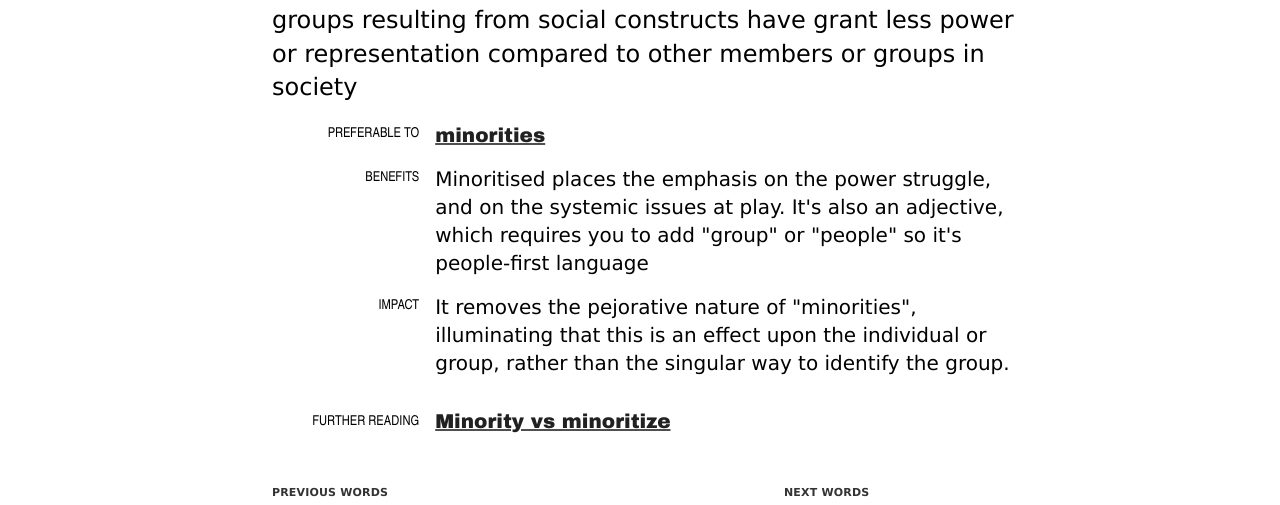
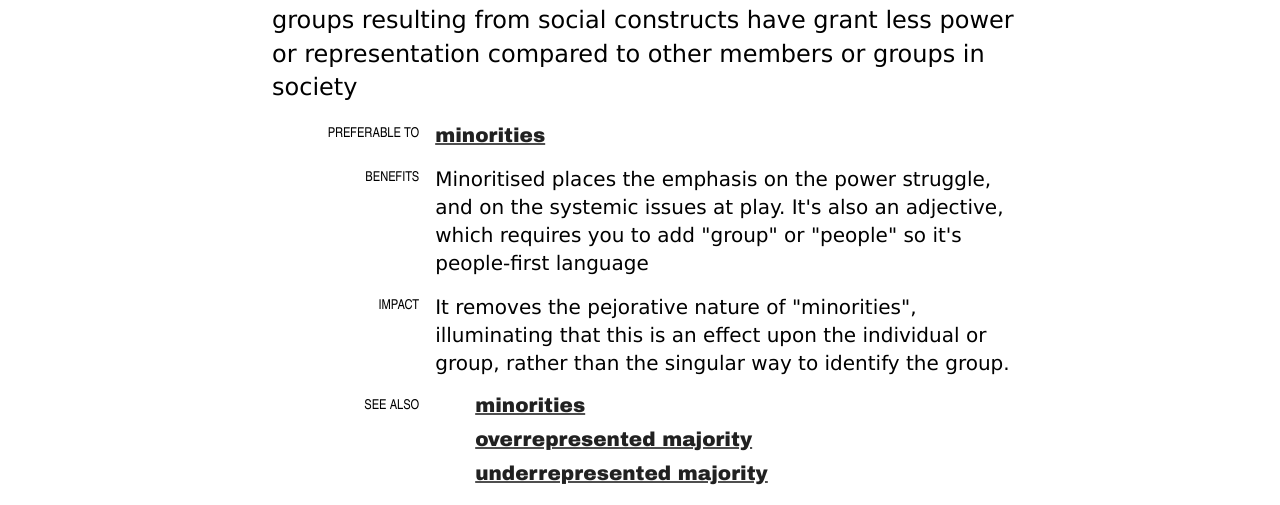
Before and after one commit to selfdefined/web-app, an Eleventy site: page 11ty/definitions/minoritised.md in a window 1280 px wide. Shown: the part 237-742 px from the top of the page. Built offline with nearby package versions, Linux system fonts and the light colour scheme; Eleventy itself is replaced by a stand-in of ours; files that its build step writes are made by us from their sources; a web font is replaced by a local one; what markdown-it-prism would draw is missing.

Commit message:
Adds manual interlinking to minoritised

```diff
--- a/11ty/definitions/minoritised.md
+++ b/11ty/definitions/minoritised.md
@@ -24,3 +24,9 @@ Minoritised places the emphasis on the power struggle, and on the systemic issue
 ## Impact
 
 It removes the pejorative nature of "minorities", illuminating that this is an effect upon the individual or group, rather than the singular way to identify the group.
+
+## See Also
+
+- [minorities](/definitions/minorities)
+- [overrepresented majority](/definitions/overrepresented-majority)
+- [underrepresented majority](/definitions/underrepresented-minority)
```
